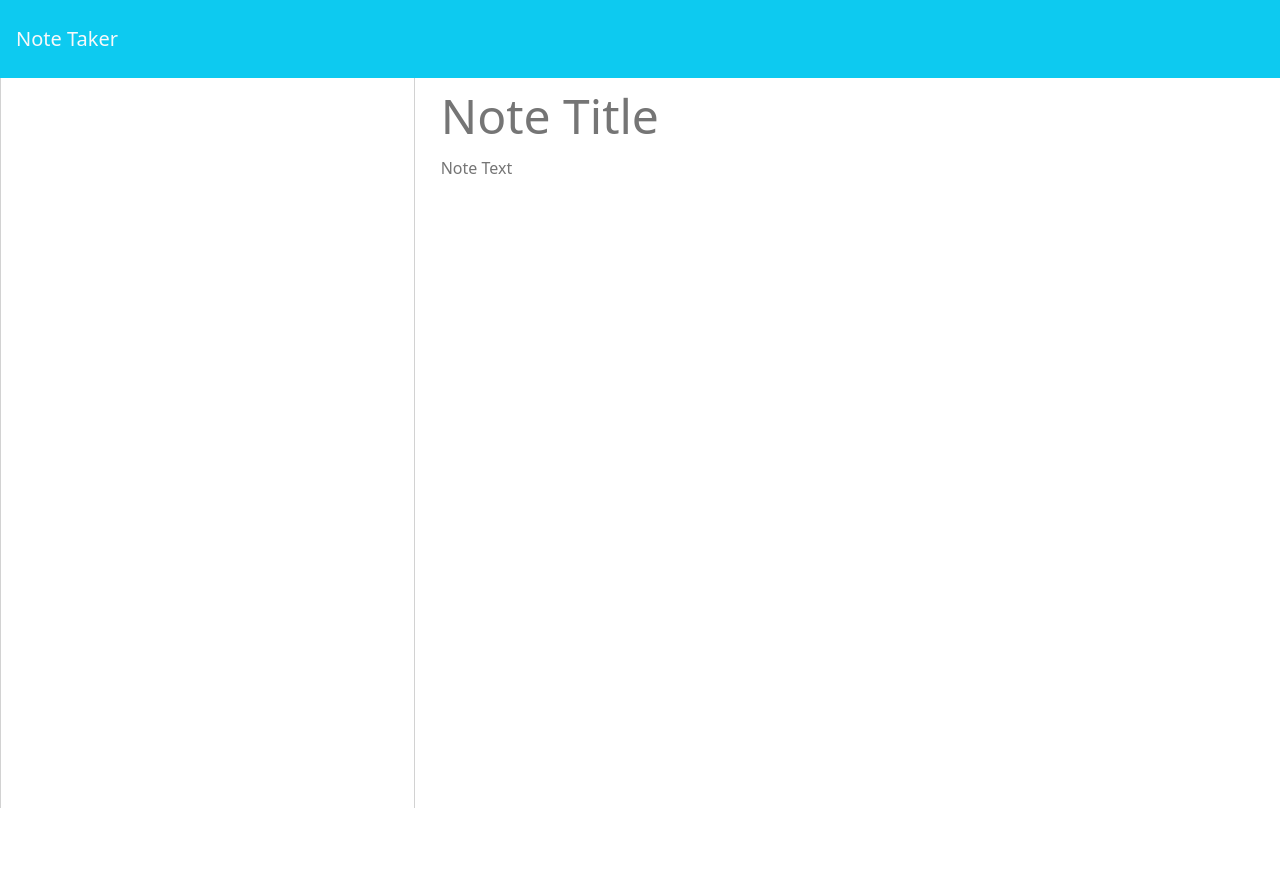
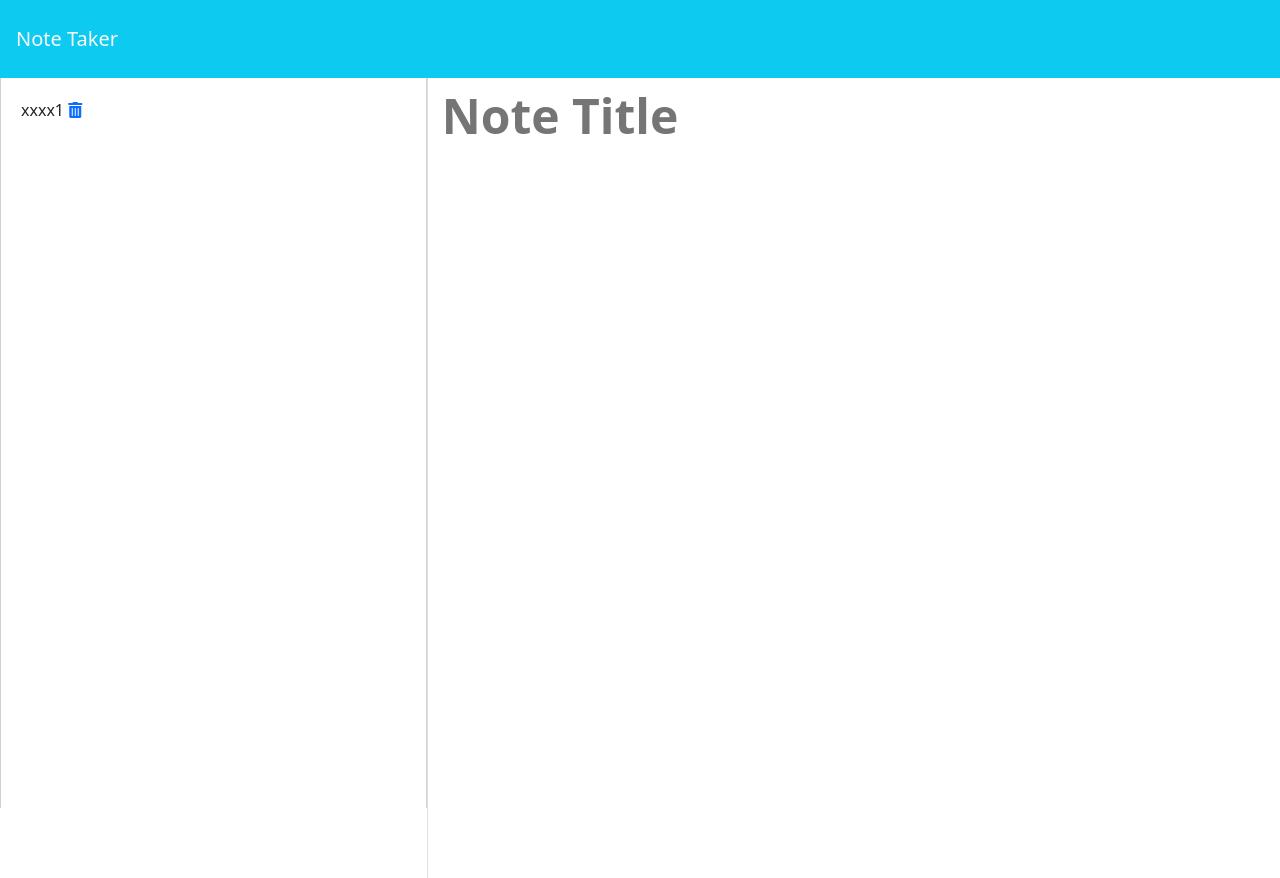
Before and after one commit to bberaki2008/jupitor-notetaker, a website: page Develop/public/notes.html in a window 1280 px wide. Before the commit the page ends 808 px from the top, so only its background shows below. Drawn offline with nearby package versions, Linux system fonts and the light colour scheme; no server answers.

Commit message:
updated the notes.html and added server.js file

```diff
--- a/Develop/public/notes.html
+++ b/Develop/public/notes.html
@@ -35,20 +35,27 @@
     </nav>
     <div class="container-fluid">
       <div class="row">
-        <div class="col-4 list-container" id="list-container">
+        <div class="col-4 list-container p-0 m-0" id="list-container">
           <div class="card">
-            <ul class="list-group" id="list-group"></ul>
+            <ul class="list-group list-group-flush" id="list-group">
+            <li class="list-group-item">xxxx1 <a href="/" class=""><span class="fas fa-trash-alt"></span></a></li>
+            </ul>
           </div>
         </div>
-        <div class="col-8">
+        <div class="col-8 border-start vh-100">
           <form class="note-form">
-            <input
-            class="note-title"
-            placeholder="Note Title"
-            maxlength="28"
-            type="text"
-            />
-            <textarea class="note-textarea" placeholder="Note Text"></textarea>
+            <div class="row mb-1">
+              <div class="col-sm-10">
+                <input class="note-title border border-0 display-5 fw-semibold" placeholder="Note Title" maxlength="28" type="text" />
+              </div>
+            </div>
+
+            <div class="row">
+              <div class="col-sm-10">
+                <!-- //style="resize:none" -->
+                <textarea class="note-textarea border border-0" placeholder="Note Text" ></textarea>
+              </div>
+            </div>
             </form>
         </div>
       </div>
```
Also changed, not shown: Develop/server.js (added, +37 -0 lines).
